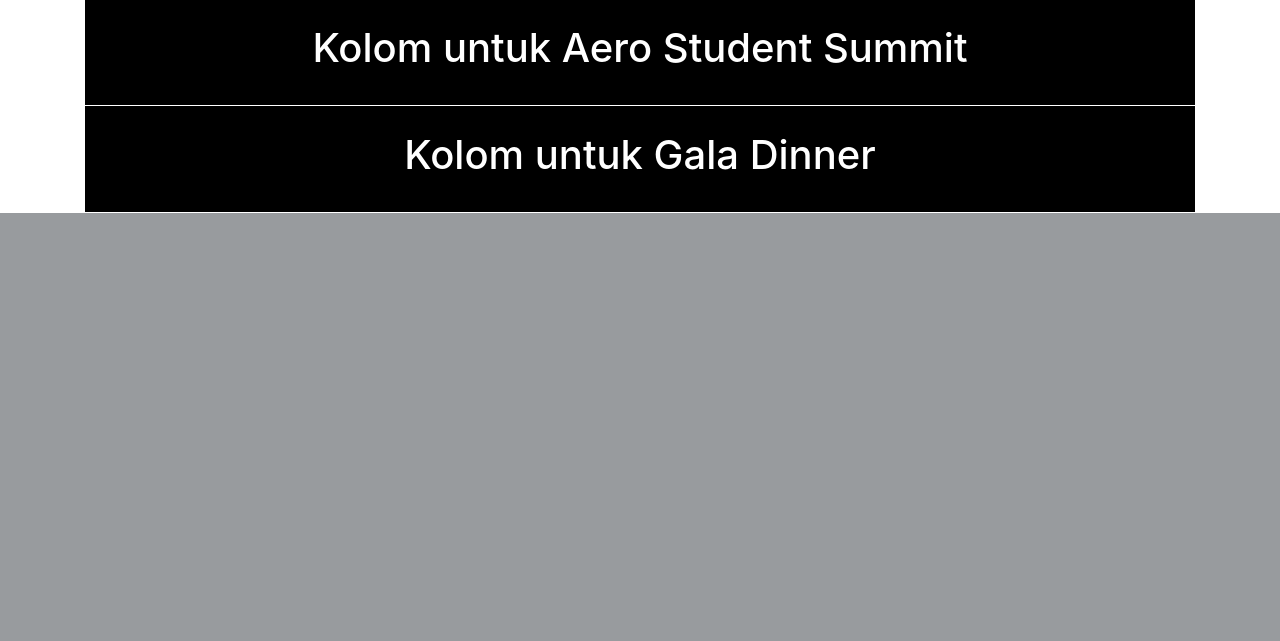
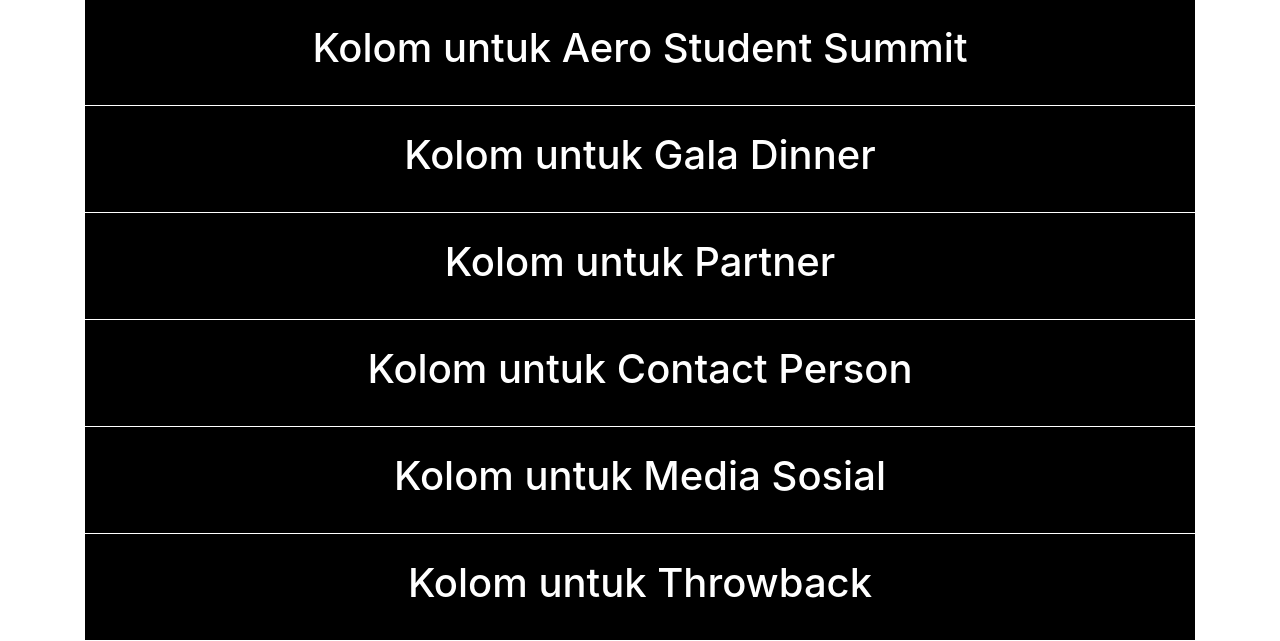
Before and after one commit to mahdiarn/mahdiarn.github.io, a PHP site: page /aerocreation/index.html in a window 1280 px wide. Shown: the part 1135-1776 px from the top of the page. Before the commit the page ends 1348 px from the top, so only its background shows below. Run offline with PHP 8.4, Linux system fonts and the light colour scheme; some libraries are stand-ins or nearby versions.

Commit message:
adding link to navigations

```diff
--- a/aerocreation/css/aeroexpo-custom.css
+++ b/aerocreation/css/aeroexpo-custom.css
@@ -43,7 +43,7 @@
     padding:0;
 }
 
-#kalender,#aeroport, #aerocomp, #aeross, #galadinner {
+#kalender,#aeroport, #aerocomp, #aeross, #galadinner, #partner, #cp, #medsos, #throwback {
     color: white;
     background-color: black;
     padding-top: 25px;
--- a/aerocreation/index.html
+++ b/aerocreation/index.html
@@ -21,22 +21,22 @@
                     <a class="nav-link" href="#">Home</a>
                 </li>
                 <li class="nav-item">
-                    <a class="nav-link" href="#">Aerocompetition</a>
+                    <a class="nav-link" href="#aerocomp">Aerocompetition</a>
                 </li>
                 <li class="nav-item">
-                    <a class="nav-link" href="#">Aeroport</a>
+                    <a class="nav-link" href="#aeroport">Aeroport</a>
                 </li>
                 <li class="nav-item">
-                    <a class="nav-link" href="#">Aero Student Summit</a>
+                    <a class="nav-link" href="#aeross">Aero Student Summit</a>
                 </li>
                 <li class="nav-item">
-                    <a class="nav-link" href="#">Our Partner</a>
+                    <a class="nav-link" href="#partner">Our Partner</a>
                 </li>
                 <li class="nav-item">
-                    <a class="nav-link" href="#">About Us</a>
+                    <a class="nav-link" href="#cp">About Us</a>
                 </li>
                 <li class="nav-item">
-                    <a class="nav-link" href="#">Flashback</a>
+                    <a class="nav-link" href="#throwback">Flashback</a>
                 </li>
                 </ul>
             </div>
@@ -50,13 +50,13 @@
             <!-- Buttons -->
             <div class="row">
                 <div class="col-sm">
-                        <button type="button" class="btn btn-primary fixedbutton" id="button0">Events</button><button type="button" class="btn btn-primary fixedbutton" id="button1">Aerocomp</button><br><button type="button" class="btn btn-primary fixedbutton" id="button2">Aeroport</button><br><button type="button" class="btn btn-primary fixedbutton" id="button3">Aero Student Summit</button><br><button type="button" class="btn btn-primary fixedbutton" id="button4">Gala Dinner</button>
+                        <button type="button" class="btn btn-primary fixedbutton" id="button0">Events</button><button type="button" class="btn btn-primary fixedbutton" id="button1" onclick="location.href='#aerocomp';">Aerocomp</button><br><button type="button" class="btn btn-primary fixedbutton" id="button2" onclick="location.href='#aeroport';">Aeroport</button><br><button type="button" class="btn btn-primary fixedbutton" id="button3" onclick="location.href='#aeross';">Aero Student Summit</button><br><button type="button" class="btn btn-primary fixedbutton" id="button4" onclick="location.href='#galadinner';">Gala Dinner</button>
                 </div>
                 <div class="col-sm">
-                    <button type="button" class="btn btn-primary fixedbutton" id="button5">Our Partner</button>
+                    <button type="button" class="btn btn-primary fixedbutton" id="button5"  onclick="location.href='#partner';">Our Partner</button>
                 </div>
                 <div class="col-sm">
-                    <button type="button" class="btn btn-primary fixedbutton" id="button6">About Us</button>
+                    <button type="button" class="btn btn-primary fixedbutton" id="button6" onclick="location.href='#cp';">About Us</button>
                 </div>
             </div>
 
@@ -92,7 +92,30 @@
                     <h1 class="text-center">Kolom untuk Gala Dinner</h1>
                 </div>
             </div>
-
+            <!-- Partner -->
+            <div class="row" id="partner">
+                <div class="col-lg">
+                    <h1 class="text-center">Kolom untuk Partner</h1>
+                </div>
+            </div>
+            <!-- Contact Person -->
+            <div class="row" id="cp">
+                <div class="col-lg">
+                    <h1 class="text-center">Kolom untuk Contact Person</h1>
+                </div>
+            </div>
+            <!-- Media Sosial -->
+            <div class="row" id="medsos">
+                <div class="col-lg">
+                    <h1 class="text-center">Kolom untuk Media Sosial</h1>
+                </div>
+            </div>
+            <!-- Throwback -->
+            <div class="row" id="throwback">
+                <div class="col-lg">
+                    <h1 class="text-center">Kolom untuk Throwback</h1>
+                </div>
+            </div>
         </div>
 
     <script
```
